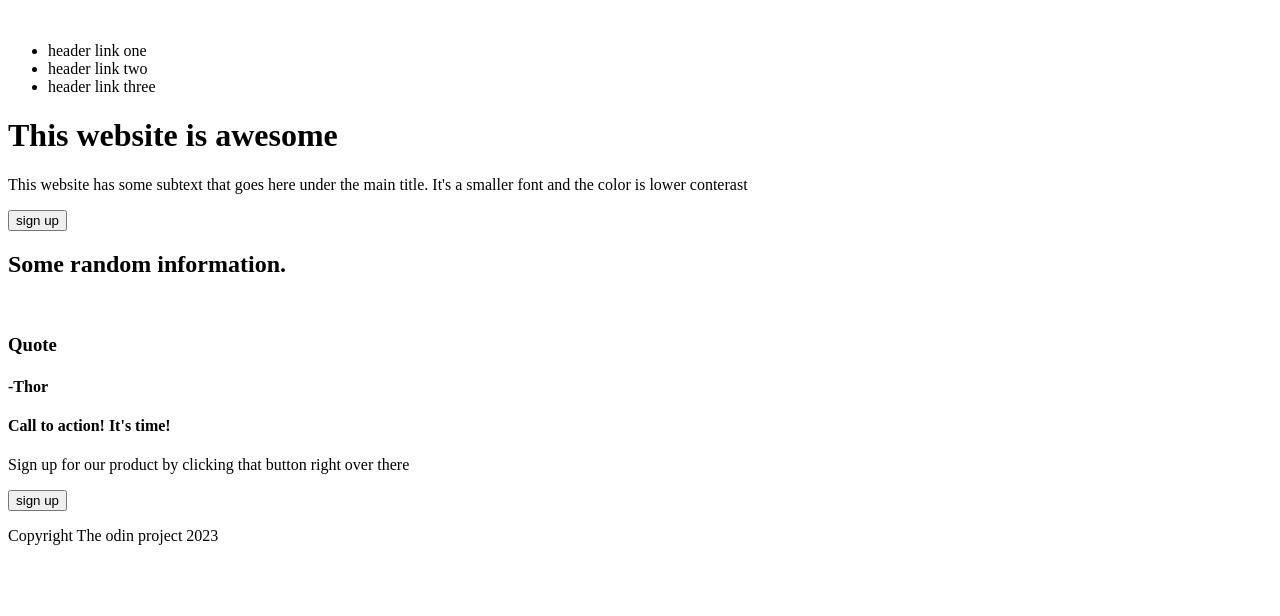
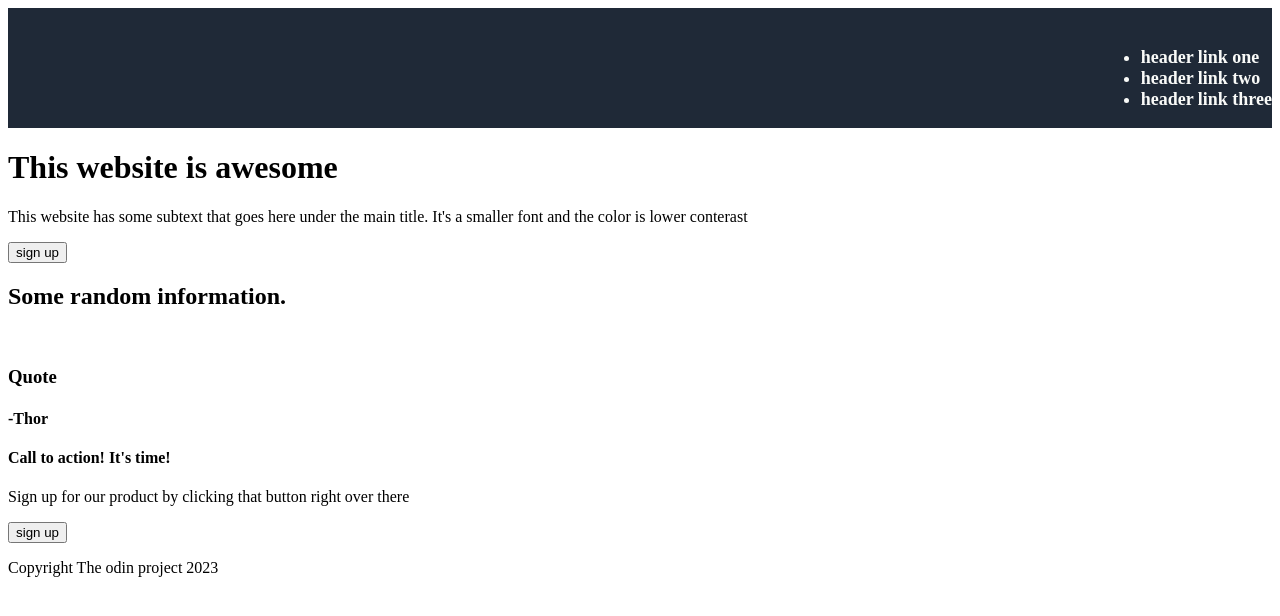
Before and after one commit to Claireb0125/landing-page-top, a plain HTML site: page index.html in a window 1280 px wide. Drawn offline with Linux system fonts and the light colour scheme.

Commit message:
index.html

```diff
--- a/index.html
+++ b/index.html
@@ -4,7 +4,7 @@
     <meta charset="UTF-8">
     <meta http-equiv="X-UA-Compatible" content="IE=edge">
     <meta name="viewport" content="width=device-width, initial-scale=1.0">
-
+    <link rel="stylesheet" href="style.css">
     <title>Document</title>
 </head>
 <body>
--- a/style.css
+++ b/style.css
@@ -0,0 +1,13 @@
+header {
+    background-color: #1F2937;
+    font-size: 18px;
+    color: #F9FAF8;
+    font-weight: bold;
+}
+
+nav {
+    display: flex;
+    flex-direction: row;
+    justify-content: flex-end;
+    align-items: flex-start;
+}
```
